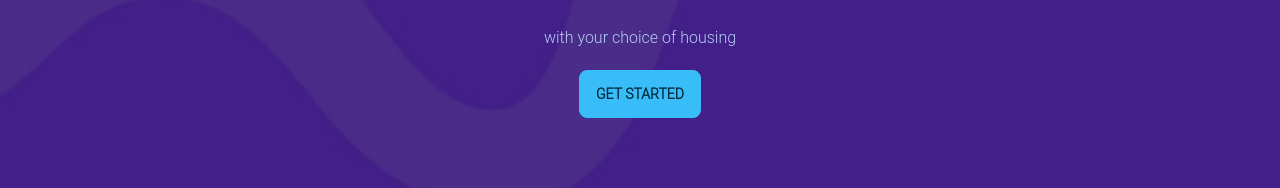
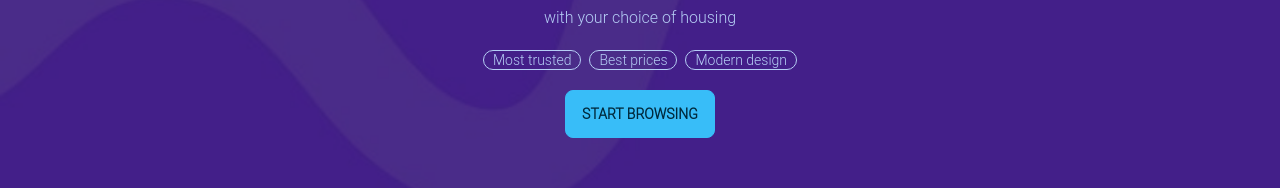
Before and after one commit to MaryamBouchhar/rentahome, a Vue app in the folder client/: page / in a window 1280 px wide. Shown: the part 209-397 px from the top of the page. Built offline with nearby package versions, Linux system fonts and the light colour scheme.

Commit message:
update hero section

```diff
--- a/client/src/components/Hero.vue
+++ b/client/src/components/Hero.vue
@@ -5,7 +5,12 @@
       <div class="max-w-md">
         <h1 class="mb-5 text-5xl font-bold">You can trust us</h1>
         <p class="mb-5">with your choice of housing</p>
-        <button class="btn btn-primary">Get Started</button>
+        <div class="flex justify-center space-x-2 mb-5">
+          <div class="badge badge-outline">Most trusted</div>
+          <div class="badge badge-outline">Best prices</div>
+          <div class="badge badge-outline">Modern design</div>
+        </div>
+        <button class="btn btn-primary">start browsing</button>
       </div>
     </div>
   </div>
```
